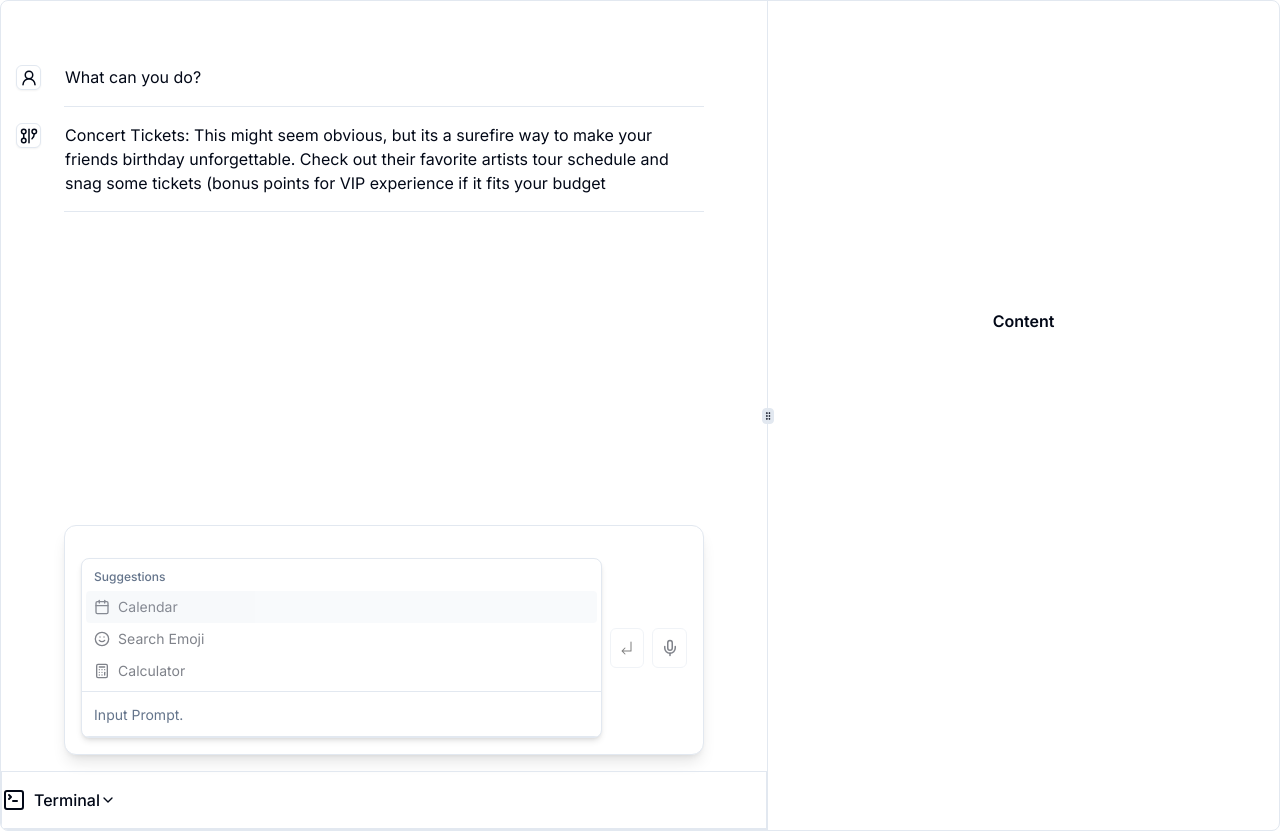
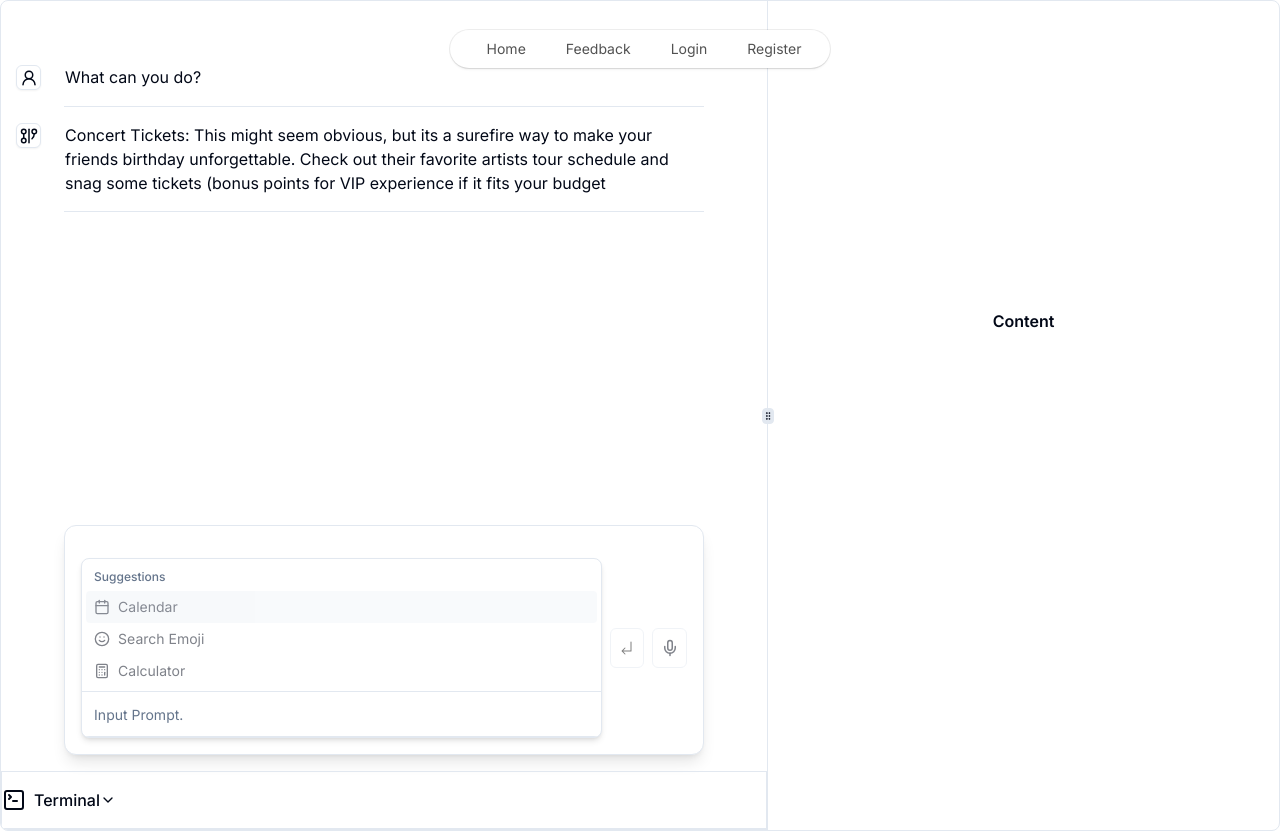
Before and after one commit to SujalChoudhari/CodeshastraX, a Next.js app in the folder frontend/: page /assistant in a window 1280 px wide. Built offline with nearby package versions, Linux system fonts and the light colour scheme.

Commit message:
landing enhanced

```diff
--- a/frontend/src/app/layout.tsx
+++ b/frontend/src/app/layout.tsx
@@ -21,7 +21,7 @@ const navItems = [
     icon: <IconHome className="h-4 w-4 text-neutral-500 dark:text-white" />,
   },
   {
-    name: "Feddback",
+    name: "Feedback",
     link: "/",
     icon: <IconUser className="h-4 w-4 text-neutral-500 dark:text-white" />,
   },
--- a/frontend/src/components/ui/floating-navbar.tsx
+++ b/frontend/src/components/ui/floating-navbar.tsx
@@ -8,6 +8,7 @@ import {
 } from "framer-motion";
 import { cn } from "@/lib/utils";
 import Link from "next/link";
+import { Button } from "./button";
 
 export const FloatingNav = ({
   navItems,
@@ -24,23 +25,20 @@ export const FloatingNav = ({
 
   const [visible, setVisible] = useState(false);
 
+
   useMotionValueEvent(scrollYProgress, "change", (current) => {
-    // Check if current is not undefined and is a number
-    if (typeof current === "number") {
-      let direction = current! - scrollYProgress.getPrevious()!;
+    let direction = current - scrollYProgress.getPrevious();
 
-      if (scrollYProgress.get() < 0.05) {
+    if (scrollYProgress.get() < 0.001) {
+      setVisible(false);
+    } else {
+      if (direction < 0) {
+        setVisible(true);
+      } else {
         setVisible(false);
-      } else {
-        if (direction < 0) {
-          setVisible(true);
-        } else {
-          setVisible(false);
-        }
       }
     }
   });
-
   return (
     <AnimatePresence mode="wait">
       <motion.div
@@ -49,8 +47,8 @@ export const FloatingNav = ({
           y: -100,
         }}
         animate={{
-          y: visible ? 0 : -100,
-          opacity: visible ? 1 : 0,
+          y: visible ? 0 : -10,
+          opacity: visible ? 1 : 1,
         }}
         transition={{
           duration: 0.2,
@@ -65,19 +63,14 @@ export const FloatingNav = ({
             key={`link=${idx}`}
             href={navItem.link}
             className={cn(
-              "relative dark:text-neutral-50 items-center flex space-x-1 text-neutral-600 dark:hover:text-neutral-300 hover:text-neutral-500"
+              "relative dark:text-neutral-50 items-center pr-5 flex space-x-1 text-neutral-600 dark:hover:text-neutral-300 hover:text-neutral-500"
             )}
           >
             <span className="block sm:hidden">{navItem.icon}</span>
             <span className="hidden sm:block text-sm">{navItem.name}</span>
           </Link>
         ))}
-        <button className="border text-sm font-medium relative border-neutral-200 dark:border-white/[0.2] text-black dark:text-white px-4 py-2 rounded-full">
-          <span>Login</span>
-          <span className="absolute inset-x-0 w-1/2 mx-auto -bottom-px bg-gradient-to-r from-transparent via-blue-500 to-transparent  h-px" />
-        </button>
       </motion.div>
     </AnimatePresence>
   );
 };
-export default FloatingNav;
```
